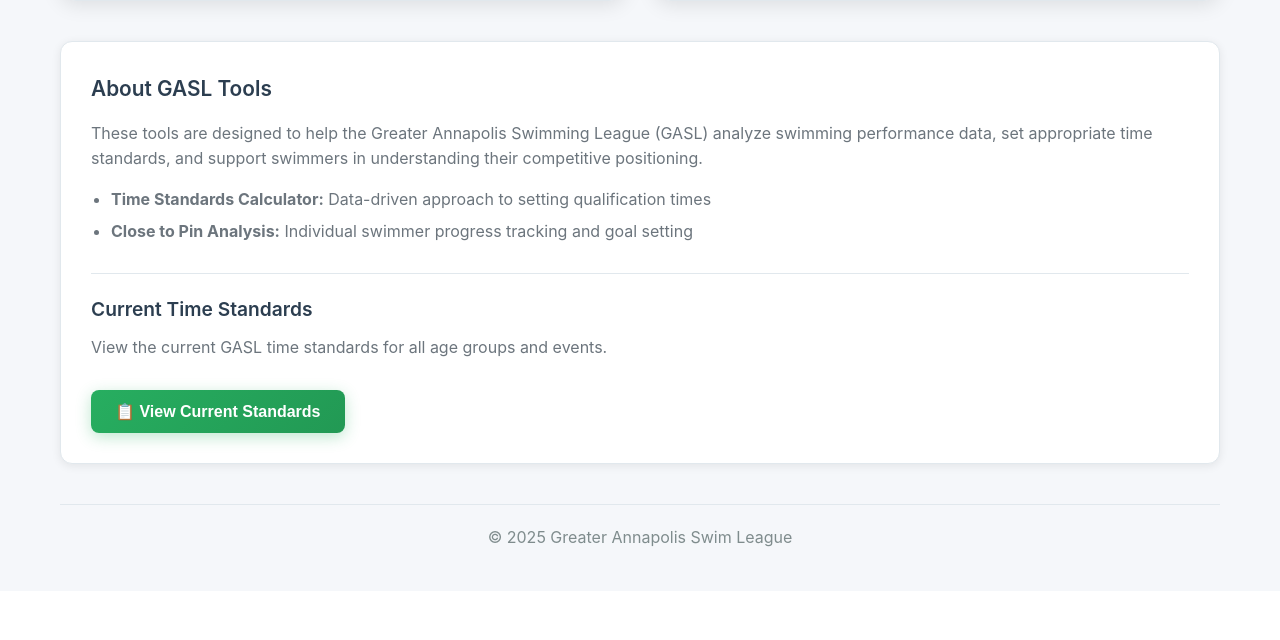
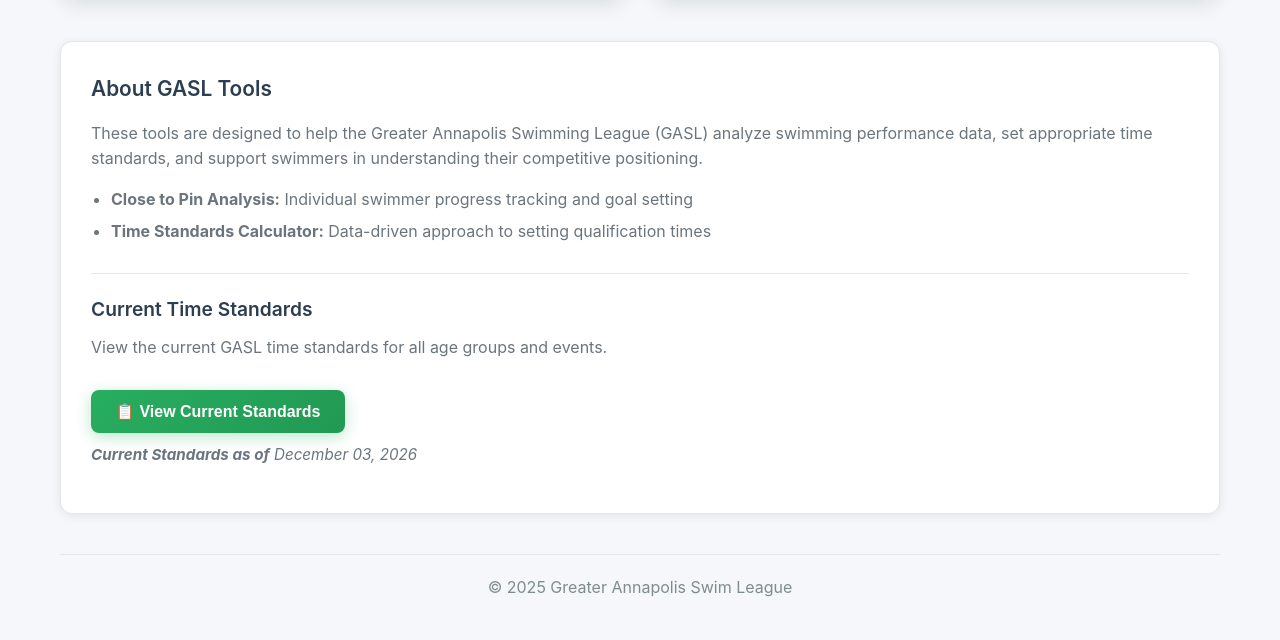
Before and after one commit to brodjieski/gasl_tools, a Flask app: page / in a window 1280 px wide. Shown: the part 634-1274 px from the top of the page. Before the commit the page ends 1181 px from the top, so only its background shows below. Run offline with Flask 2, Linux system fonts and the light colour scheme.

Commit message:
miscellaneous updates

```diff
--- a/static/css/style.css
+++ b/static/css/style.css
@@ -958,3 +958,11 @@
         margin-left: 10px;
     }
 }
+
+/* Standards date info styling */
+.standards-date-info {
+    font-size: 0.95rem;
+    color: #6c757d;
+    margin: 10px 0;
+    font-style: italic;
+}
--- a/templates/close-to-pin.html
+++ b/templates/close-to-pin.html
@@ -36,7 +36,7 @@
                     </div>
 
                     <div class="info-note">
-                        <p id="standards-info">📊 <strong>Current Standards as of</strong> <span id="standards-date">Loading...</span></p>
+                        <p id="standards-info"><strong>Current Standards as of</strong> <span id="standards-date">Loading...</span></p>
                     </div>
                 </div>
 
--- a/templates/home.html
+++ b/templates/home.html
@@ -52,8 +52,8 @@
                     understanding their competitive positioning.
                 </p>
                 <ul>
+                    <li><strong>Close to Pin Analysis:</strong> Individual swimmer progress tracking and goal setting</li>
                     <li><strong>Time Standards Calculator:</strong> Data-driven approach to setting qualification times</li>
-                    <li><strong>Close to Pin Analysis:</strong> Individual swimmer progress tracking and goal setting</li>
                 </ul>
 
                 <div class="current-standards-section">
@@ -62,6 +62,7 @@
                     <button id="show-standards-btn" class="standards-button">
                         📋 View Current Standards
                     </button>
+                    <p id="standards-info" class="standards-date-info"><strong>Current Standards as of</strong> <span id="standards-date">Loading...</span></p>
                 </div>
             </div>
 
@@ -98,6 +99,9 @@
         const standardsSearch = document.getElementById('standards-search');
 
         let currentStandards = null;
+
+        // Load standards info on page load
+        loadStandardsInfo();
 
         // Show standards modal
         showStandardsBtn.addEventListener('click', async () => {
@@ -226,6 +230,31 @@
                 standardsModal.style.display = 'none';
             }
         });
+
+        // Load standards modification date
+        async function loadStandardsInfo() {
+            try {
+                const response = await fetch('/standards-info');
+                if (response.ok) {
+                    const data = await response.json();
+                    const dateElement = document.getElementById('standards-date');
+                    if (dateElement) {
+                        dateElement.textContent = data.last_modified;
+                    }
+                } else {
+                    const dateElement = document.getElementById('standards-date');
+                    if (dateElement) {
+                        dateElement.textContent = 'Unknown';
+                    }
+                }
+            } catch (error) {
+                console.error('Failed to load standards info:', error);
+                const dateElement = document.getElementById('standards-date');
+                if (dateElement) {
+                    dateElement.textContent = 'Unknown';
+                }
+            }
+        }
     </script>
 </body>
 </html>
--- a/templates/time-standards.html
+++ b/templates/time-standards.html
@@ -76,7 +76,7 @@
                         </div>
 
                         <div class="info-note">
-                            <p id="standards-info">📊 <strong>Current Standards as of</strong> <span id="standards-date">Loading...</span></p>
+                            <p id="standards-info"><strong>Current Standards as of</strong> <span id="standards-date">Loading...</span></p>
                         </div>
                     </div>
                 </div>
```
Also changed, not shown: CLAUDE.md (deleted, +0 -21 lines), 1 other file.
